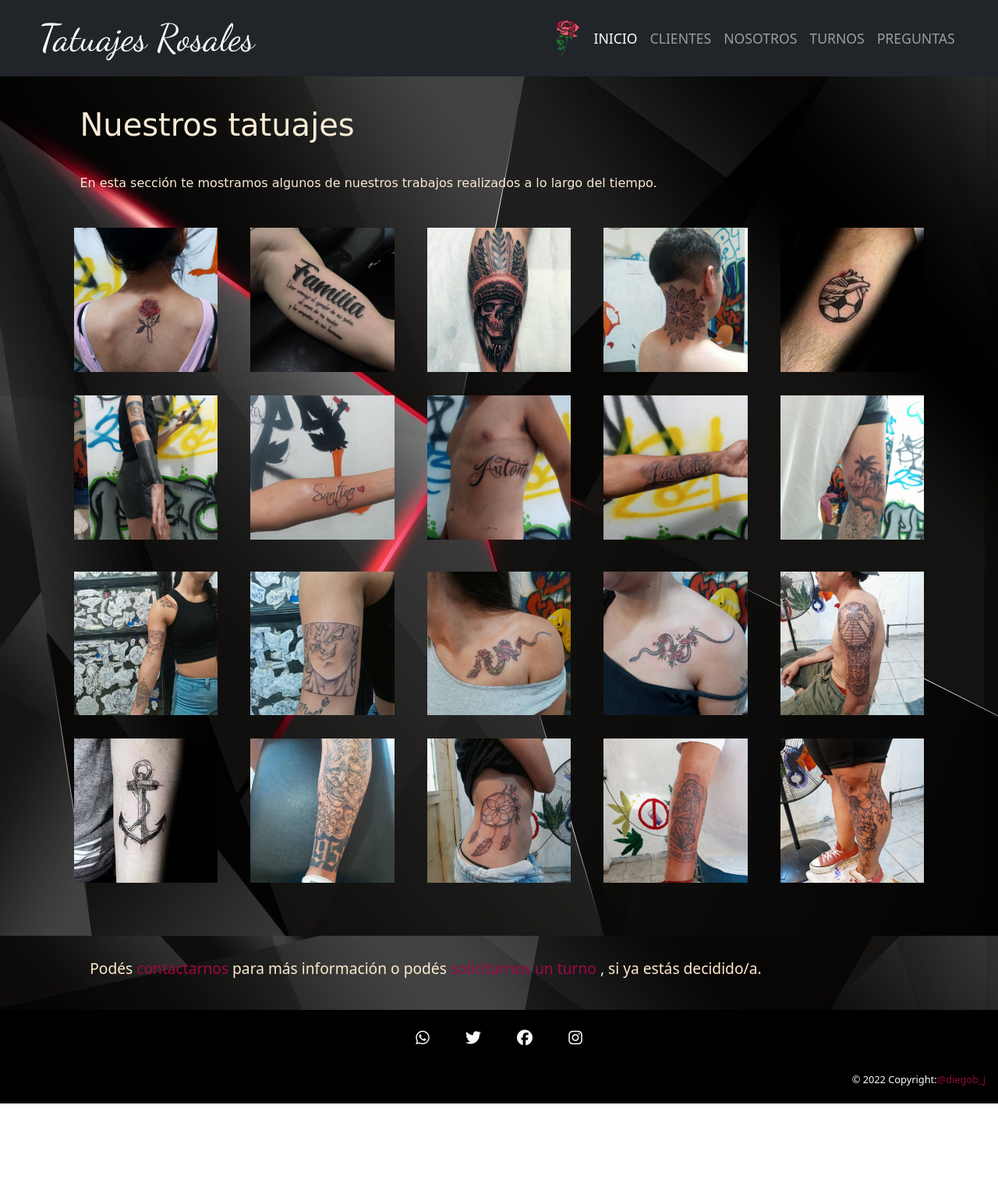
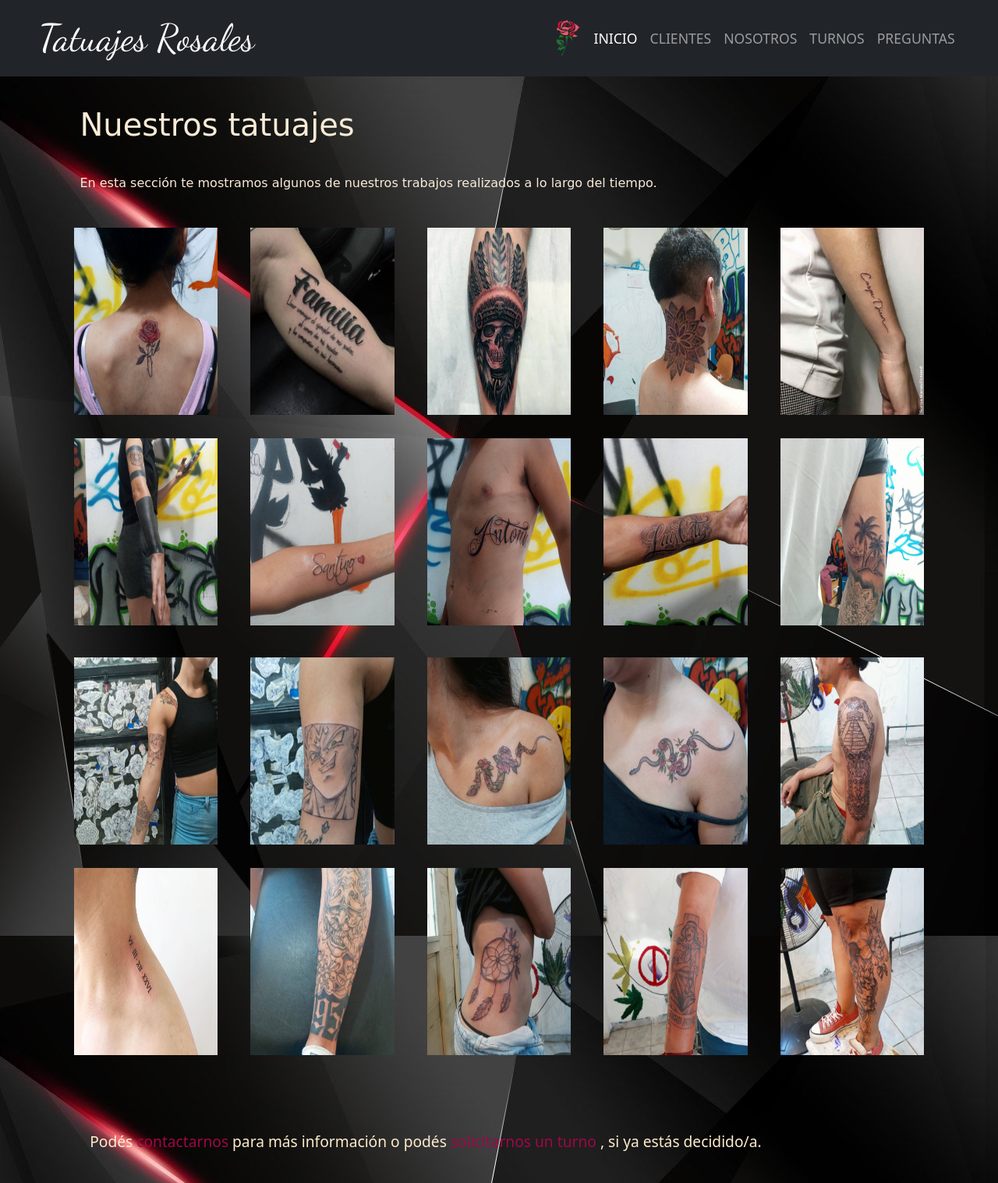
Before and after one commit to diemaxi1998/desarrolloweb, a website: page paginas/clientes.html in a window 1280 px wide. Shown: the top 1517 px of the page at 78% size. Before the commit the page ends 1415 px from the top, so only its background shows below. Drawn offline with Linux system fonts and the light colour scheme; a web font is replaced by a local one.

Commit message:
cambie imagenes que se veian mal

```diff
--- a/css/desarrolloweb.css
+++ b/css/desarrolloweb.css
@@ -100,6 +100,11 @@ a {
 .segundasImagenes {
   margin-top: 1%;
   margin-bottom: 3%; }
+
+  .img-fluid{
+    height: 30vh;
+  }
+
 
 /*********************NOSOTROS*************************/
 .fondoNosotros {
--- a/paginas/clientes.html
+++ b/paginas/clientes.html
@@ -215,7 +215,7 @@
     <div class="col">
       <div>
       <button type="button" class="btn btn-primary" data-bs-toggle="modal" data-bs-target="#exampleModal5">
-        <img src="../imagenesParaGaleria/corazonpelota.jpg" class="img-fluid" alt="corazonpelota">
+        <img src="../imagenesParaGaleria/frases-para-tatuajes-hombres-01.jpg" class="img-fluid carpe-diem" alt="frase carpe diem">
       </button>
       <div class="modal fade" id="exampleModal5" tabindex="-1" aria-labelledby="exampleModalLabel" aria-hidden="true">
         <div class="modal-dialog">
@@ -225,7 +225,7 @@
               <button type="button" class="btn-close" data-bs-dismiss="modal" aria-label="Close"></button>
             </div>
             <div class="modal-body">
-              <img src="../imagenesParaGaleria/corazonpelota.jpg" class="d-block w-100" alt="corazonpelota">
+              <img src="../imagenesParaGaleria/frases-para-tatuajes-hombres-01.jpg" class="d-block w-100" alt="frase carpe diem">
             </div>
           </div>
         </div>
@@ -474,7 +474,7 @@
             <div class="col">
               <div>
               <button type="button" class="btn btn-primary" data-bs-toggle="modal" data-bs-target="#exampleModal16">
-                <img src="../imagenesParaGaleria/ancla.jpg" class="img-fluid" alt="ancla">
+                <img src="../imagenesParaGaleria/frase-numero-romano.jpg" class="img-fluid fecha-romana"alt="fecha numero romano">
               </button>
               <div class="modal fade" id="exampleModal16" tabindex="-1" aria-labelledby="exampleModalLabel" aria-hidden="true">
                 <div class="modal-dialog">
@@ -484,7 +484,7 @@
                       <button type="button" class="btn-close" data-bs-dismiss="modal" aria-label="Close"></button>
                     </div>
                     <div class="modal-body">
-                      <img src="../imagenesParaGaleria/ancla.jpg" class="d-block w-100" alt="ancla">
+                      <img src="../imagenesParaGaleria/frase-numero-romano.jpg" class="d-block w-100" alt="fecha numero romano">
                     </div>
                   </div>
                 </div>
```
Also changed, not shown: imagenesParaGaleria/cara-en-tres-partes.jpg (added), imagenesParaGaleria/f768x1-186066_186193_30.jpg (added), imagenesParaGaleria/flecha-envuelta.jpg (added), imagenesParaGaleria/frase-numero-romano.jpg (added), imagenesParaGaleria/frases-para-tatuajes-hombres-01.jpg (added), imagenesParaGaleria/tipicos-tatuajes-en-la-muñeca-para-hombres.jpg (added).
